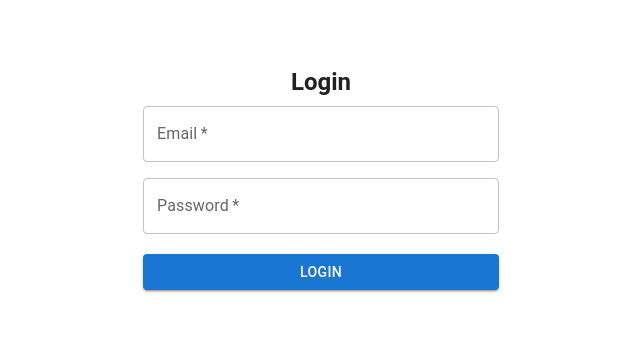
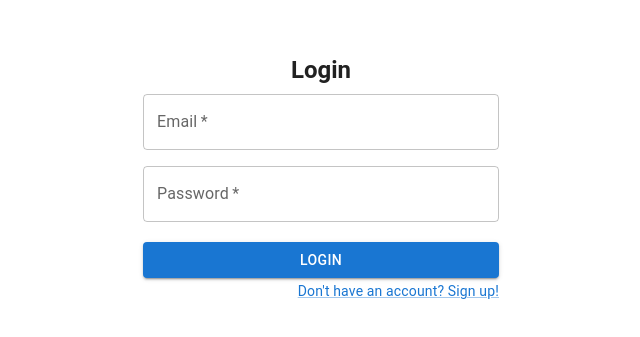
Before and after one commit to kb12233/mmakintosh-metro_events, a React (Vite) app: page / in a window 1280 px wide. Shown: the part 247-584 px from the top of the page, without its empty margins (319-959 px from the left). Built offline with nearby package versions, Linux system fonts and the light colour scheme; no server answers.

Commit message:
Update Login UI

```diff
--- a/src/pages/Login.tsx
+++ b/src/pages/Login.tsx
@@ -1,9 +1,15 @@
 import React, { useState, FormEvent } from 'react';
-import { TextField, Button, Typography, Container, Paper, Grid } from '@mui/material';
+import { useNavigate } from 'react-router-dom'; // For navigation after login
+import { TextField, Button, Typography, Container, Paper, Grid, Link } from '@mui/material';
+import { Link as RouterLink } from 'react-router-dom';
+import { useUser } from '../contexts/UserContext'; // Adjust the import path as necessary
+import supabase from '../supabaseClient'; // Make sure this points to your Supabase client initialization
 
 const Login: React.FC = () => {
   const [email, setEmail] = useState<string>('');
   const [password, setPassword] = useState<string>('');
+  const navigate = useNavigate();
+  const { setUser } = useUser();
 
   const handleSubmit = async (e: FormEvent<HTMLFormElement>): Promise<void> => {
     e.preventDefault();
@@ -26,10 +32,6 @@ const Login: React.FC = () => {
     } else {
       alert('User not found or incorrect password.');
     }
-  };
-
-  const handleSignUpClick = () => {
-    //Add something
   };
 
   return (
@@ -66,6 +68,13 @@ const Login: React.FC = () => {
           <Button type="submit" variant="contained" color="primary" fullWidth style={{ marginTop: 20 }}>
             Login
           </Button>
+          <Grid container justifyContent="flex-end">
+            <Grid item>
+              <Link component={RouterLink} to="/register" variant="body2" style={{ marginTop: 20 }}>
+                Don't have an account? Sign up!
+              </Link>
+            </Grid>
+          </Grid>
         </form>
       </Paper>
     </Container>
```
